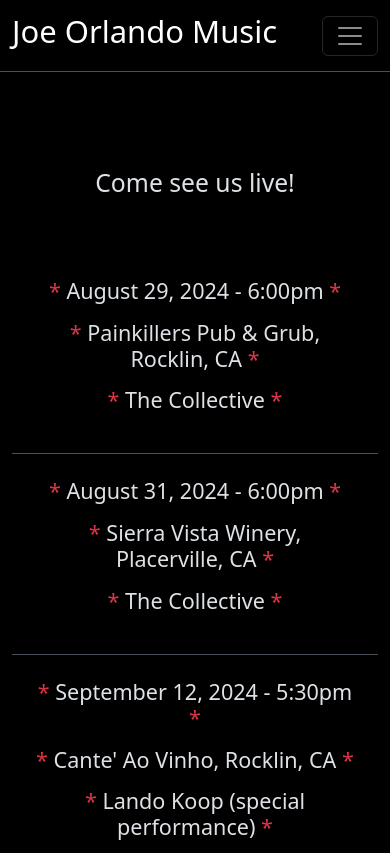
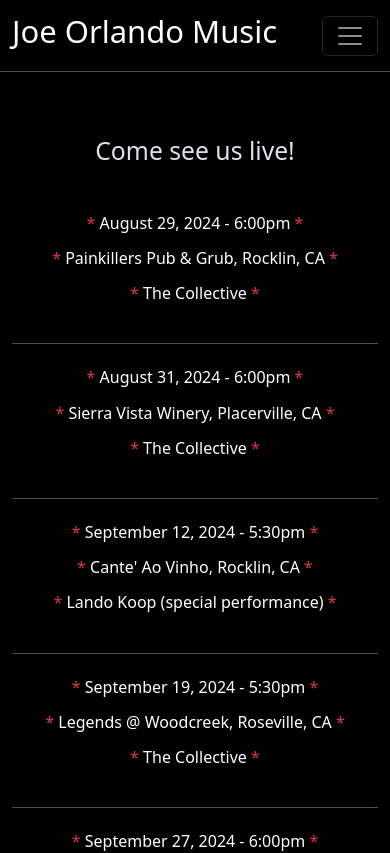
Before and after one commit to Robertjo97/JoeOrlandoMusic, a React (Vite) app: page /shows in a window 390 px wide. Shown: the top 853 px of the page. Built offline with nearby package versions, Linux system fonts and the light colour scheme.

Commit message:
add shows mobile styling

```diff
--- a/src/Shows/Shows.jsx
+++ b/src/Shows/Shows.jsx
@@ -20,7 +20,7 @@ const Shows = () => {
   return (
     <div className="shows-container vh-100 d-flex flex-column justify-content-between text-center">
       <NavBar />
-      <div className="title mx-auto my-5">
+      <div className="shows-title mx-auto my-5">
         <h2>Come see us live!</h2>
 
       </div>
@@ -28,7 +28,7 @@ const Shows = () => {
         {shows.length > 0 ? (
           <ul className="list-group list-group-flush display-6 fs-4 mb-5">
             {shows.map((show, index) => (
-              <li className="list-group-item bg-black p-4" key={index}>
+              <li className="list-group-item bg-black p-4 text-white" key={index}>
                 <p><span className="text-danger">* </span>{show.date} - {show.time}<span className="text-danger"> *</span></p>
                 <p><span className="text-danger">* </span>{show.location}<span className="text-danger"> *</span></p>
                 <p><span className="text-danger">* </span>{show.band}<span className="text-danger"> *</span></p>
--- a/src/style.css
+++ b/src/style.css
@@ -21,4 +21,15 @@ body {
     height: 48px;
     width: auto;
   }
+  .shows-title {
+    margin-top:1rem !important;
+    margin-bottom: 1rem !important;
+  }
+  .shows-list li {
+    font-size: 1rem;
+  }
+
+  .shows-list ul {
+    margin-bottom: 0 !important;
+  }
 }
```
